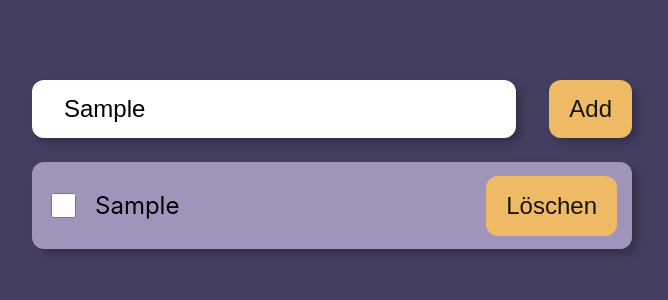
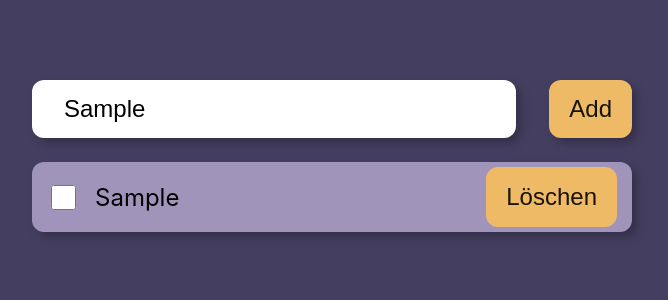
Before and after one commit to milty90/todo-react-app, a React (Create React App) app: page / in a window 1280 px wide. Both pictures are taken after typing "Sample" into the empty fields and a click on the button "Add". Shown: the top 300 px of the page, without its empty margins (308-976 px from the left). Built offline with nearby package versions, Linux system fonts and the light colour scheme.

Commit message:
improved functionality and state management

```diff
--- a/src/App.js
+++ b/src/App.js
@@ -1,28 +1,21 @@
 import { useState } from "react";
 import "./App.css";
 import Input from "./components/Input";
-import Todo from "./components/Todo";
-
-function TextToAdd() {
-  return <p className="no-todo">Keine Todo</p>;
-}
+import { Todo, TextToAdd } from "./components/Todo";
 
 function App() {
-  let todoList = [];
-
   const [inputValue, setInputValue] = useState("");
-  const [todoListState, setTodoListState] = useState(todoList);
+  const [todoListState, setTodoListState] = useState([]);
 
   const addTodo = () => {
     if (inputValue.trim() === "") return;
-    setTodoListState([inputValue, ...todoListState]);
+    const newTodo = { id: Date.now(), text: inputValue, done: false };
+    setTodoListState((prevTodos) => [newTodo, ...prevTodos]);
     setInputValue("");
   };
 
-  const deleteTodo = (index) => {
-    const newTodos = [...todoListState];
-    newTodos.splice(index, 1);
-    setTodoListState(newTodos);
+  const deleteTodo = (id) => {
+    setTodoListState((prevTodos) => prevTodos.filter((todo) => todo.id !== id));
   };
 
   //lifting state up
@@ -30,14 +23,31 @@ function App() {
     setInputValue(data);
   };
 
+  const handleChange = (id) => {
+    const updatedTodos = todoListState.map((todo) => {
+      if (todo.id === id) {
+        return { ...todo, done: !todo.done };
+      }
+      return todo;
+    });
+    setTodoListState(updatedTodos);
+  };
+
+  console.log(todoListState);
+
   return (
     <div className="App">
       <Input onChange={handleData} saveData={() => addTodo(inputValue)} />
       {todoListState.length === 0 ? (
         <TextToAdd />
       ) : (
-        todoListState.map((todo, index) => (
-          <Todo key={index} todo={todo} deleteTodo={() => deleteTodo(index)} />
+        todoListState.map((todo) => (
+          <Todo
+            key={todo.id}
+            todo={todo}
+            deleteTodo={() => deleteTodo(todo.id)}
+            handleChange={() => handleChange(todo.id)}
+          />
         ))
       )}
     </div>
--- a/src/components/Todo.js
+++ /dev/null
@@ -1,15 +0,0 @@
-function Todo(props) {
-  const { todo, deleteTodo } = props;
-  return (
-    <div className="todoBody">
-      <div className="todoCheckbox">
-        <input className="checkbox" type="checkbox"></input>
-        <p className="todo">{todo}</p>
-      </div>
-      <button onClick={deleteTodo} className="todoButton">
-        Löschen
-      </button>
-    </div>
-  );
-}
-export default Todo;
--- /dev/null
+++ b/src/components/Todo.jsx
@@ -0,0 +1,35 @@
+function Todo(props) {
+  const { todo, deleteTodo, handleChange } = props;
+
+  const handleCheckBoxChange = (event) => {
+    const updateTodo = { ...todo };
+    updateTodo.done = event.target.checked;
+    handleChange(updateTodo);
+  };
+
+  return (
+    <div className="todoBody">
+      <div className="todoCheckbox">
+        <input
+          id={todo.id}
+          className="checkbox"
+          type="checkbox"
+          checked={todo.done}
+          onChange={handleCheckBoxChange}
+        ></input>
+        <label htmlFor={todo.id} className="todo">
+          {todo.text}
+        </label>
+      </div>
+      <button onClick={deleteTodo} className="todoButton">
+        Löschen
+      </button>
+    </div>
+  );
+}
+
+function TextToAdd() {
+  return <p className="no-todo">Keine Todo</p>;
+}
+
+export { Todo, TextToAdd };
```
Also changed, not shown: src/components/Input.jsx (renamed from src/components/Input.js).
